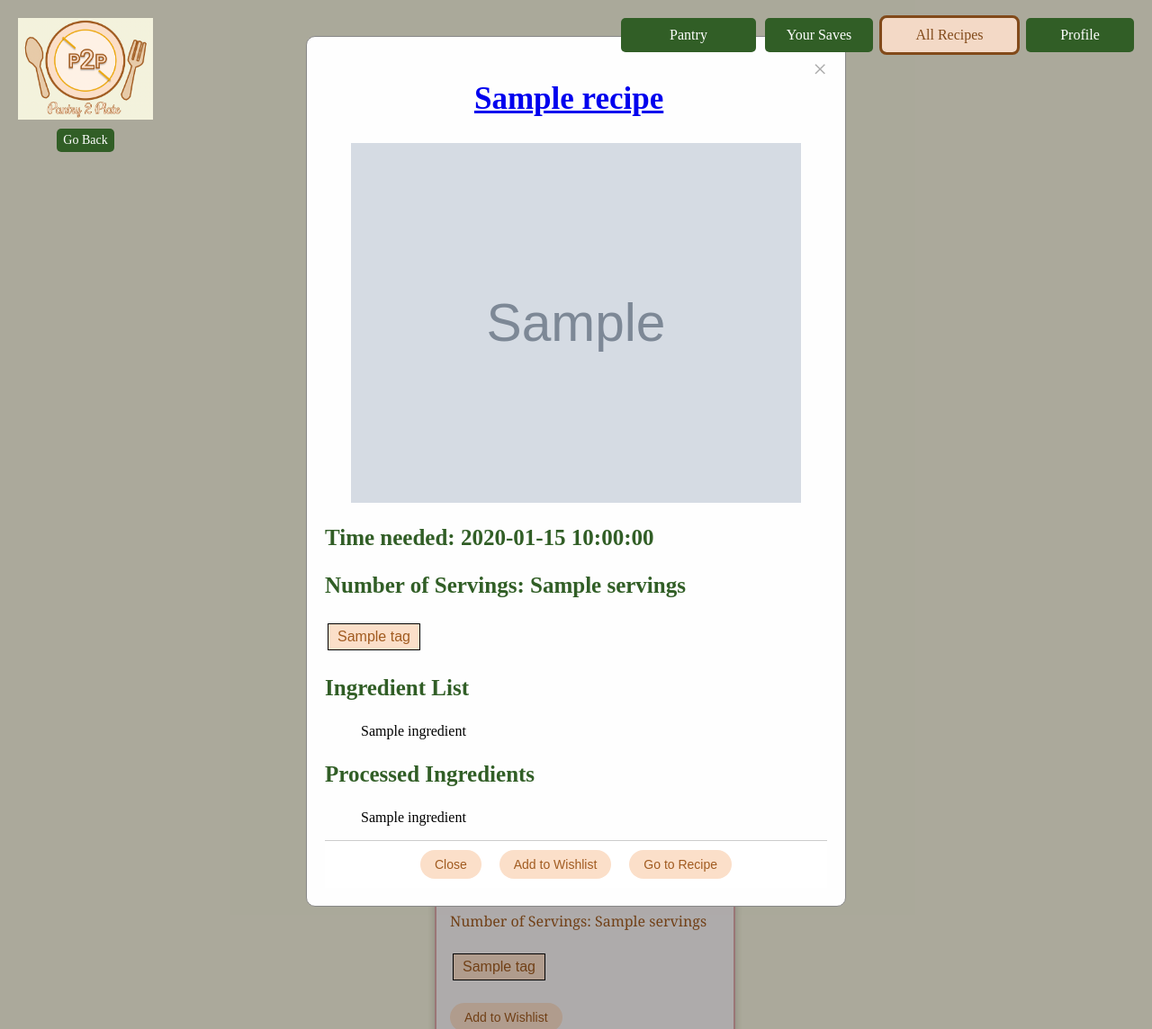
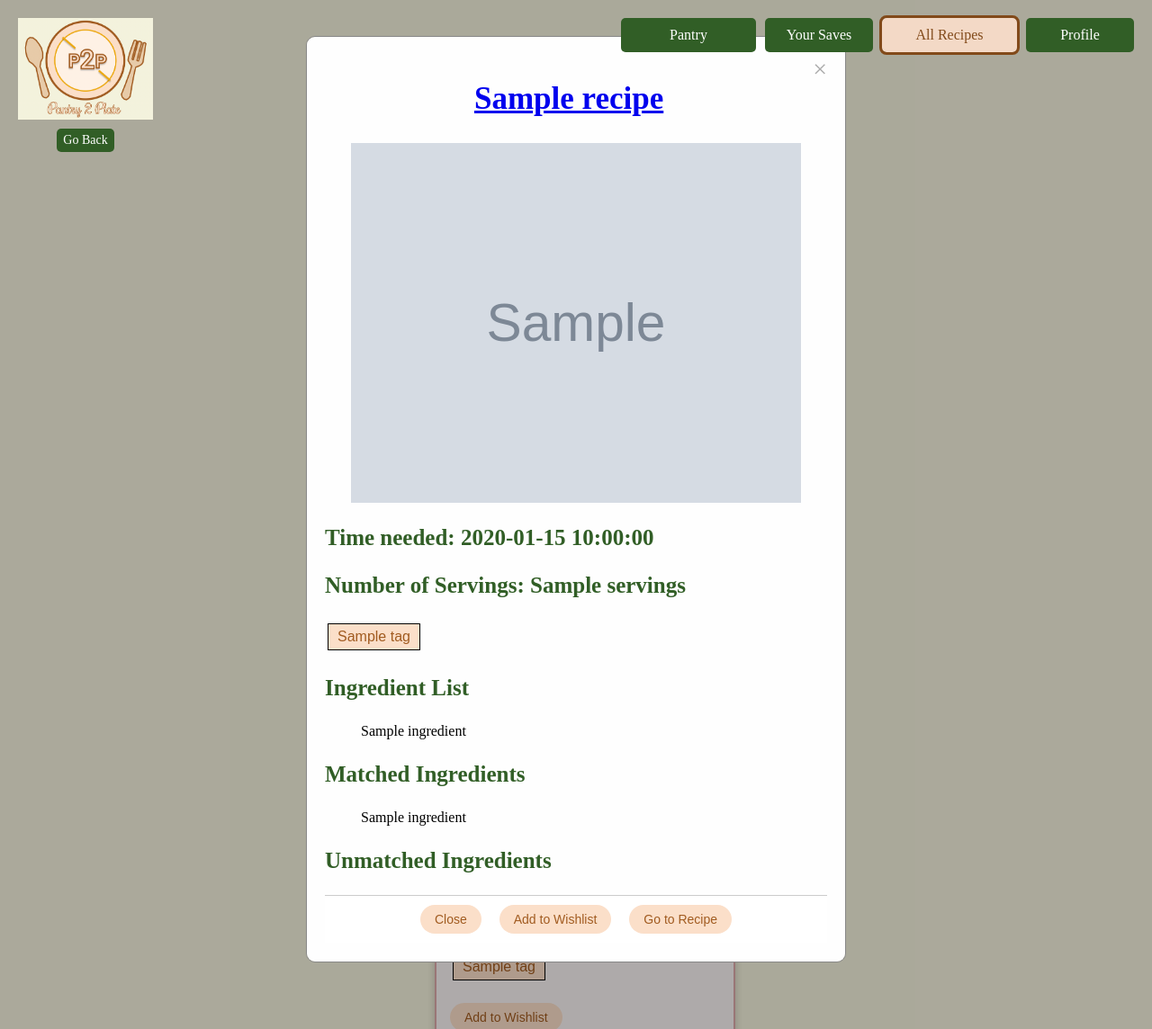
Before and after one commit to kaylaxu15/pantry_2_plate, a Flask app: page /all_recipes in a window 1280 px wide, after a click that opens the changed part. Shown: the whole page at 90% size. Run offline with Flask 3, Linux system fonts and the light colour scheme; the visitor is signed in with stand-in values (Sample User, id 1); grey boxes marked "Sample" are stand-in pictures; a database or web service that is not in the repository returns one stand-in record (values such as "Sample title"); some libraries are stand-ins or nearby versions.

Commit message:
Showing matched and unmatched ingredients

```diff
--- a/DatabaseClient.py
+++ b/DatabaseClient.py
@@ -325,6 +325,16 @@ class DatabaseClient:
             recipes.extend(sorted_recipes)
         for recipe in recipes:
             if int(recipe["missing_count"]) != len(recipe["ingredients"]):
+                matching_ingredients = []
+                unmatching_ingredients = []
+                for ingredient in recipe["ingredients"]:
+                    if ingredient in ingredients:
+                        matching_ingredients.append(ingredient)
+                    else:
+                        unmatching_ingredients.append(ingredient)
+                recipe["matching_ingredients"] = matching_ingredients
+                recipe["unmatching_ingredients"] = unmatching_ingredients
+                print(recipe)
                 modified_recipes.append(recipe)
         return modified_recipes
 
--- a/templates/prototype_recommended_recipes.html
+++ b/templates/prototype_recommended_recipes.html
@@ -211,12 +211,21 @@
                             {% endfor %}
                         </ul>
 
-                        <h3>Processed Ingredients</h3>
+                        <h3>Matched Ingredients</h3>
                         <ul>
-                            {% for ingredient in recipe.ingredients %}
+                            {% for ingredient in recipe.matching_ingredients %}
                                 <li>{{ ingredient }}</li>
                             {% endfor %}
                         </ul>
+
+                        {% if recipe.unmatching_ingredients %}
+                            <h3>Unmatched Ingredients</h3>
+                            <ul>
+                                {% for ingredient in recipe.unmatching_ingredients %}
+                                    <li>{{ ingredient }}</li>
+                                {% endfor %}
+                            </ul>
+                        {% endif %}
 
                         <div class="modal-footer">
                             <button style="font-size:14px; padding: 8px 16px;" onMouseOver="this.style.backgroundColor='#F2CBBE'" onMouseOut="this.style.backgroundColor='#f3d9c6'" onclick="closeModal('modal{{ loop.index }}')">Close</button>
```
